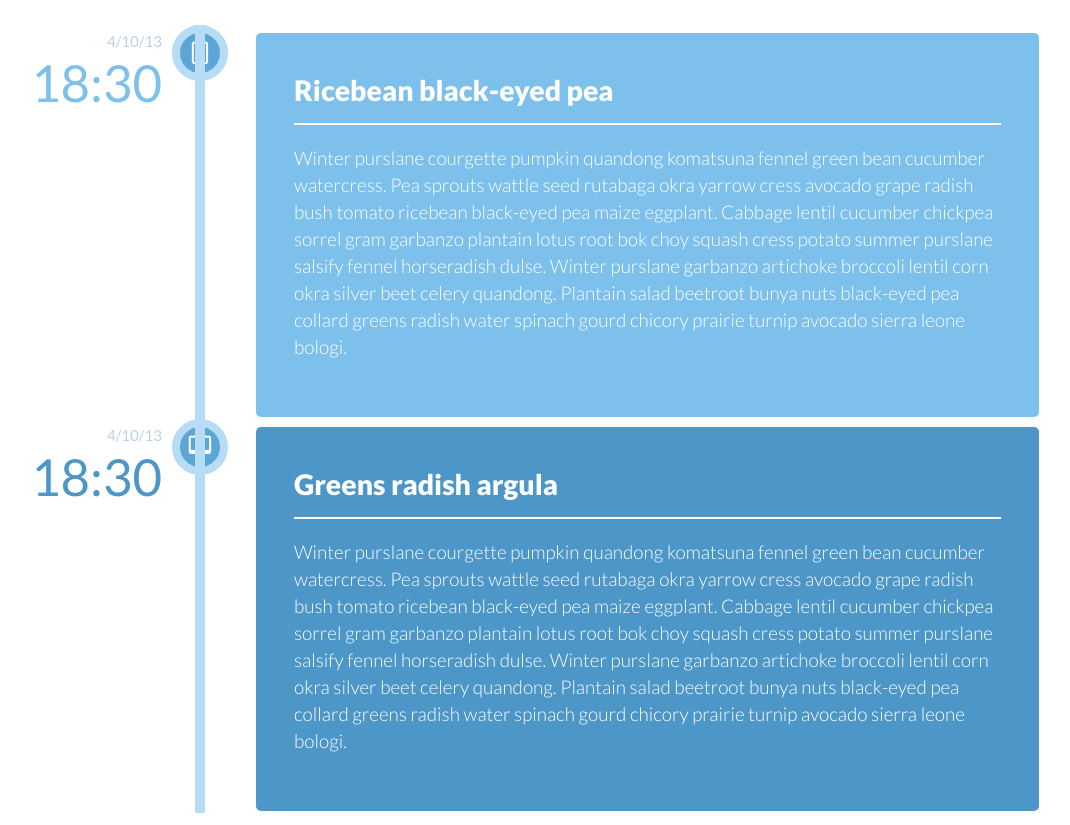
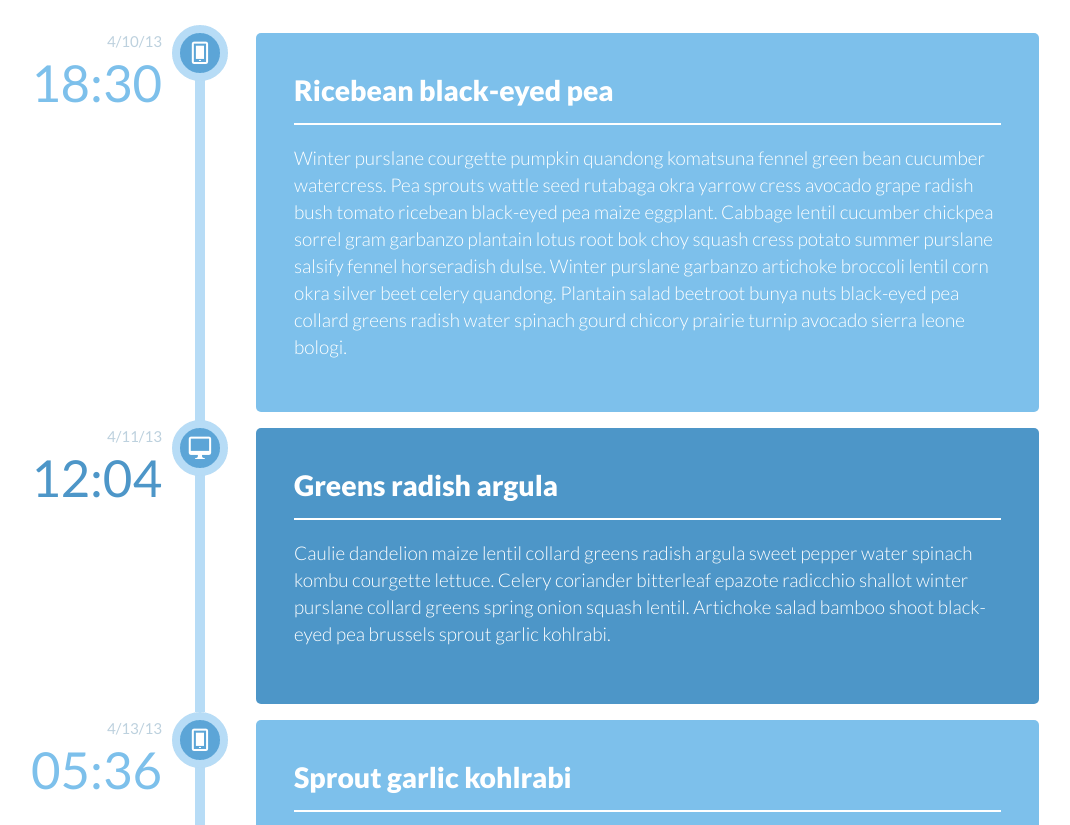
Before and after one commit to pairof9s/1.3-vertical-timeline, a plain HTML site: page index.html in a window 1280 px wide. Shown: the top 825 px of the page, without its empty margins (134-1204 px from the left). Drawn offline with Linux system fonts and the light colour scheme.

Commit message:
final upload

```diff
--- a/index.html
+++ b/index.html
@@ -19,16 +19,16 @@
           </div>
         </div>
         <div class="vertline">
-          <div>
             <span><img src="assets/phone.png" alt="" /></span>
         </div>
-        </div>
-        <div class="main">
+        <div class="mainA">
+          <a href="#">
             <div class="content">
               <h1>Ricebean black-eyed pea</h1>
               <hr noshadow="true", color=#fff>
               <p>Winter purslane courgette pumpkin quandong komatsuna fennel green bean cucumber watercress. Pea sprouts wattle seed rutabaga okra yarrow cress avocado grape radish bush tomato ricebean black-eyed pea maize eggplant. Cabbage lentil cucumber chickpea sorrel gram garbanzo plantain lotus root bok choy squash cress potato summer purslane salsify fennel horseradish dulse. Winter purslane garbanzo artichoke broccoli lentil corn okra silver beet celery quandong. Plantain salad beetroot bunya nuts black-eyed pea collard greens radish water spinach gourd chicory prairie turnip avocado sierra leone bologi.</p>
             </div>
+          </a>
         </div>
       </div>
 
@@ -36,8 +36,8 @@
         <div class="datetime">
           <div class="dateitems">
             <ul>
-              <li><h6 class="date">4/10/13</h6></li>
-              <li><h2 class="clock2">18:30</h2></li>
+              <li><h6 class="date">4/11/13</h6></li>
+              <li><h2 class="clock2">12:04</h2></li>
             </ul>
           </div>
         </div>
@@ -46,12 +46,35 @@
             <span><img src="assets/computer.png" alt="" /></span>
           </div>
         </div>
-        <div class="main">
-          <div class="content2">
+        <div class="mainB">
+          <div class="content">
             <h1>Greens radish argula</h1>
+            <hr noshadow="true", color=#fff>
+            <p>Caulie dandelion maize lentil collard greens radish argula sweet pepper water spinach kombu courgette lettuce. Celery coriander bitterleaf epazote radicchio shallot winter purslane collard greens spring onion squash lentil. Artichoke salad bamboo shoot black-eyed pea brussels sprout garlic kohlrabi.</p>
+          </div>
+        </div>
+      </div>
+
+      <div class="Box"> <!-- ** Third Box ** -->
+        <div class="datetime">
+          <div class="dateitems">
+            <ul>
+              <li><h6 class="date">4/13/13</h6></li>
+              <li><h2 class="clock">05:36</h2></li>
+            </ul>
+          </div>
+        </div>
+        <div class="vertline">
+            <span><img src="assets/phone.png" alt="" /></span>
+        </div>
+        <div class="mainA">
+          <a href="#">
+            <div class="content">
+              <h1>Sprout garlic kohlrabi</h1>
               <hr noshadow="true", color=#fff>
               <p>Winter purslane courgette pumpkin quandong komatsuna fennel green bean cucumber watercress. Pea sprouts wattle seed rutabaga okra yarrow cress avocado grape radish bush tomato ricebean black-eyed pea maize eggplant. Cabbage lentil cucumber chickpea sorrel gram garbanzo plantain lotus root bok choy squash cress potato summer purslane salsify fennel horseradish dulse. Winter purslane garbanzo artichoke broccoli lentil corn okra silver beet celery quandong. Plantain salad beetroot bunya nuts black-eyed pea collard greens radish water spinach gourd chicory prairie turnip avocado sierra leone bologi.</p>
             </div>
+          </a>
         </div>
       </div>
 
--- a/styles.css
+++ b/styles.css
@@ -41,11 +41,10 @@ h6 {
   color: rgb(189, 209, 222);
 }
 
-
 a {
-  color: rgb(125, 192, 235);
+  color: inherit;
+  text-decoration: none;
 }
-
 
 .container {
   margin-top: 25px;
@@ -54,7 +53,7 @@ a {
 
 .Box {
   width: 1068px;
-  height: 394px;
+  height: auto;
   margin: 0 auto;
 }
 
@@ -64,7 +63,6 @@ a {
 
 .dateitems {
   width: 190px;
-  height: auto;
   padding-right: 10px;
   text-align: right;
   line-height: 1em;
@@ -89,7 +87,7 @@ a {
 
 .vertline {
   width: 56px;
-  height: 100%;
+  height: auto;
   float: left;
   position: relative; /* for absolutely positioned child */
   margin: 0 auto;
@@ -98,6 +96,8 @@ a {
 .vertline:before {
   content: "";
   position: absolute;
+  height: 395px;
+  z-index: -1;
   top: 0;
   bottom: 0;
   left: 23px;
@@ -105,24 +105,46 @@ a {
   background-color: rgb(183, 220, 246);
 }
 
-.main {
+.mainA {
   max-width: 783px;
   max-height: 379px;
   margin-left: 28px;
   margin-top: 8px;
+  margin-bottom: 8px;
   float: left;
+  background: rgb(125, 192, 235);
+  border-radius: 5px;
+
+}
+
+.mainA :hover {
+  text-decoration: none;
+  color: black;
+  transition: .5s;
+  background: rgb(77, 150, 200);
+  border-radius: 5px;
+}
+
+.mainB {
+  max-width: 783px;
+  max-height: 379px;
+  margin-left: 28px;
+  margin-top: 8px;
+  margin-bottom: 8px;
+  float: left;
+  background-color: rgb(77, 150, 200);
+  border-radius: 5px;
+}
+
+.mainB :hover {
+  text-decoration: none;
+  color: #666;
+  transition: .5s;
+  background: rgb(125, 192, 235);
+  border-radius: 5px;
 }
 
 .content {
   padding: 25px 38px 38px;
   line-height: 1.43em;
-  background-color: rgb(125, 192, 235);
-  border-radius: 5px;
 }
-
-.content2 {
-  padding: 25px 38px 38px;
-  line-height: 1.43em;
-  background-color: rgb(77, 150, 200);
-  border-radius: 5px;
-}
```
Lines whose indentation alone changed are shown as unchanged.
